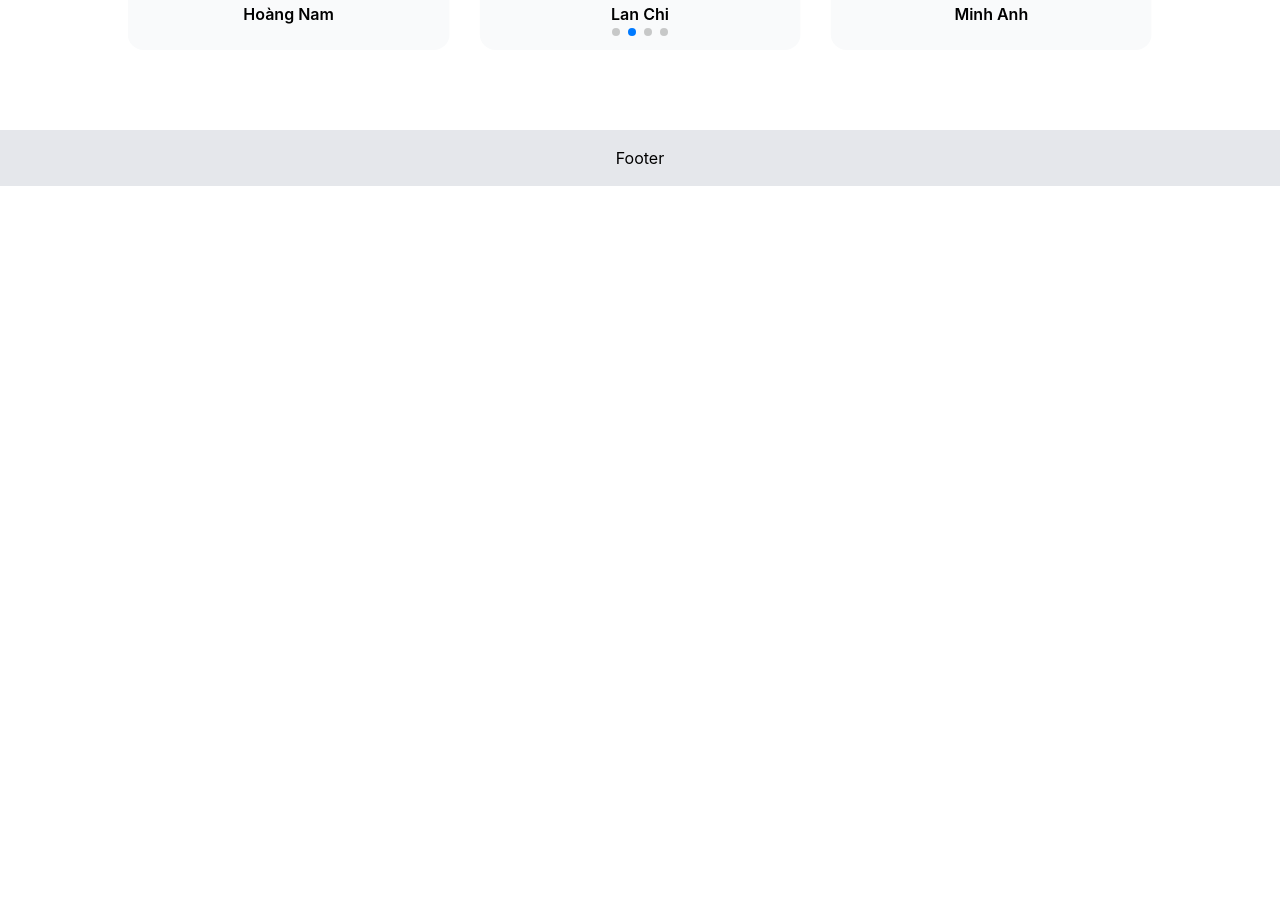
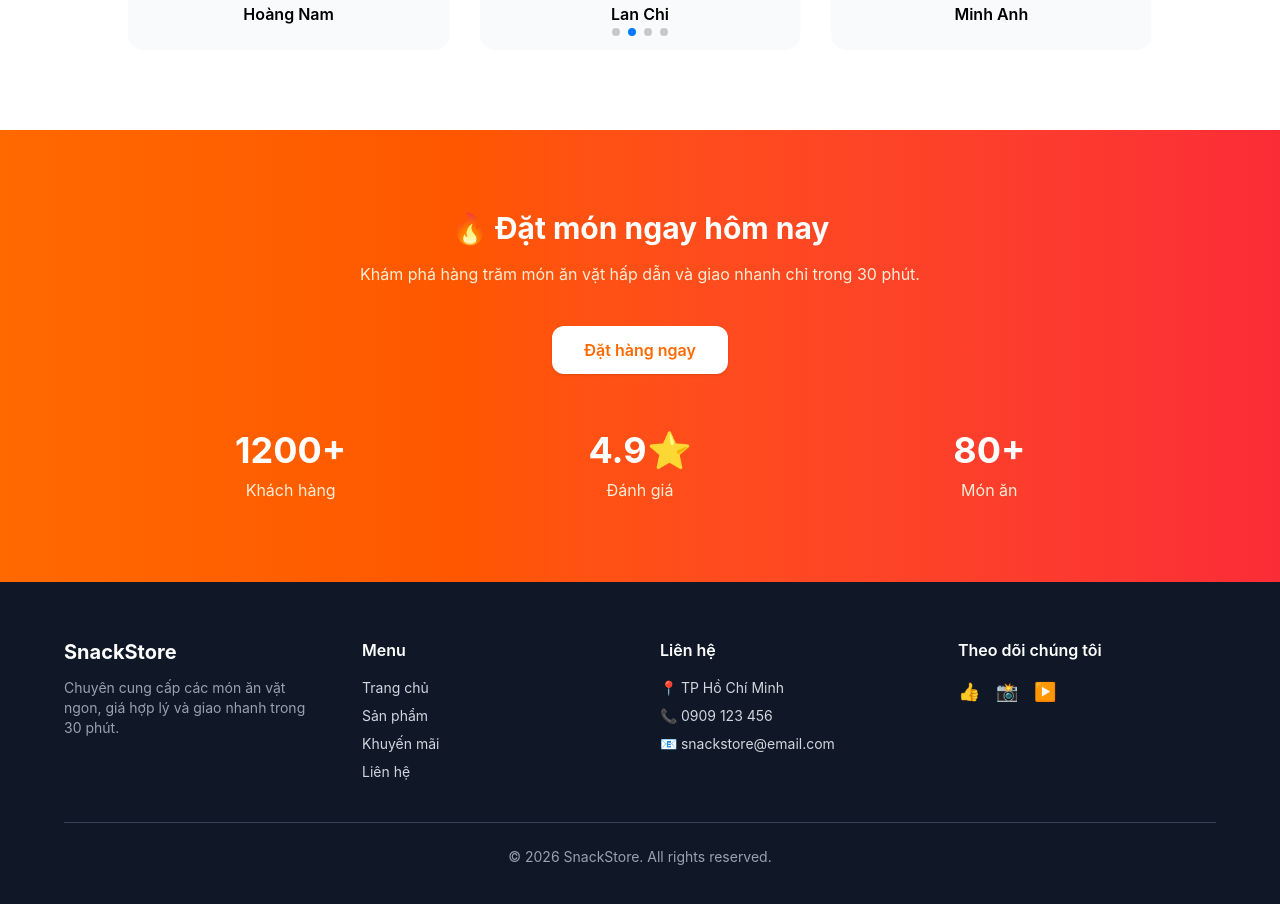
Before and after one commit to ThienAress/anvatcochau, a React (Vite) app: page / in a window 1280 px wide. Shown: the part 3460-4364 px from the top of the page. Before the commit the page ends 3646 px from the top, so only its background shows below. Built offline with nearby package versions, Linux system fonts and the light colour scheme.

Commit message:
code done cta and footer

```diff
--- a/src/components/Footer.jsx
+++ b/src/components/Footer.jsx
@@ -1,5 +1,91 @@
 function Footer() {
-  return <div className="bg-gray-200 p-4 text-center">Footer</div>;
+  return (
+    <footer className="bg-gray-900 text-gray-300 px-4 py-14">
+      <div className="max-w-6xl mx-auto">
+        <div
+          className="
+        grid
+        gap-10
+        md:grid-cols-2
+        lg:grid-cols-4
+        "
+        >
+          {/* LOGO */}
+
+          <div>
+            <h3 className="text-white text-xl font-bold mb-3">SnackStore</h3>
+
+            <p className="text-sm text-gray-400">
+              Chuyên cung cấp các món ăn vặt ngon, giá hợp lý và giao nhanh
+              trong 30 phút.
+            </p>
+          </div>
+
+          {/* MENU */}
+
+          <div>
+            <h4 className="text-white font-semibold mb-4">Menu</h4>
+
+            <ul className="space-y-2 text-sm">
+              <li className="hover:text-white cursor-pointer">Trang chủ</li>
+
+              <li className="hover:text-white cursor-pointer">Sản phẩm</li>
+
+              <li className="hover:text-white cursor-pointer">Khuyến mãi</li>
+
+              <li className="hover:text-white cursor-pointer">Liên hệ</li>
+            </ul>
+          </div>
+
+          {/* CONTACT */}
+
+          <div>
+            <h4 className="text-white font-semibold mb-4">Liên hệ</h4>
+
+            <ul className="space-y-2 text-sm">
+              <li>📍 TP Hồ Chí Minh</li>
+
+              <li>📞 0909 123 456</li>
+
+              <li>📧 snackstore@email.com</li>
+            </ul>
+          </div>
+
+          {/* SOCIAL */}
+
+          <div>
+            <h4 className="text-white font-semibold mb-4">
+              Theo dõi chúng tôi
+            </h4>
+
+            <div className="flex gap-4 text-lg">
+              <span className="cursor-pointer hover:text-white">👍</span>
+
+              <span className="cursor-pointer hover:text-white">📸</span>
+
+              <span className="cursor-pointer hover:text-white">▶️</span>
+            </div>
+          </div>
+        </div>
+
+        {/* COPYRIGHT */}
+
+        <div
+          className="
+        border-t
+        border-gray-700
+        mt-10
+        pt-6
+        text-center
+        text-sm
+        text-gray-400
+        "
+        >
+          © 2026 SnackStore. All rights reserved.
+        </div>
+      </div>
+    </footer>
+  );
 }
 
 export default Footer;
--- a/src/pages/Home.jsx
+++ b/src/pages/Home.jsx
@@ -2,6 +2,7 @@ import Hero from "../sections/Hero";
 import Features from "../sections/Features";
 import Products from "../sections/Products";
 import Testimonials from "../sections/Testimonials";
+import CTA from "../sections/CTA";
 
 function Home() {
   return (
@@ -10,6 +11,7 @@ function Home() {
       <Features />
       <Products />
       <Testimonials />
+      <CTA />
     </>
   );
 }
--- /dev/null
+++ b/src/sections/CTA.jsx
@@ -0,0 +1,96 @@
+import { useEffect, useState } from "react";
+
+function CTA() {
+  const stats = [
+    { label: "Khách hàng", value: 1200, suffix: "+" },
+    { label: "Đánh giá", value: 4.9, suffix: "⭐" },
+    { label: "Món ăn", value: 80, suffix: "+" },
+  ];
+
+  const [counts, setCounts] = useState(stats.map(() => 0));
+
+  useEffect(() => {
+    stats.forEach((stat, index) => {
+      let start = 0;
+      const end = stat.value;
+
+      const duration = 2000;
+      const stepTime = 20;
+      const increment = end / (duration / stepTime);
+
+      const timer = setInterval(() => {
+        start += increment;
+
+        setCounts((prev) => {
+          const newCounts = [...prev];
+          newCounts[index] = start >= end ? end : Number(start.toFixed(1));
+          return newCounts;
+        });
+
+        if (start >= end) {
+          clearInterval(timer);
+        }
+      }, stepTime);
+    });
+  }, []);
+
+  return (
+    <section className="py-20 px-4 bg-gradient-to-r from-orange-500 to-red-500 text-white">
+      <div className="max-w-5xl mx-auto text-center">
+        {/* TITLE */}
+
+        <h2 className="text-2xl md:text-3xl font-bold mb-4">
+          🔥 Đặt món ngay hôm nay
+        </h2>
+
+        <p className="text-orange-100 mb-10">
+          Khám phá hàng trăm món ăn vặt hấp dẫn và giao nhanh chỉ trong 30 phút.
+        </p>
+
+        {/* BUTTON */}
+
+        <button
+          className="
+          bg-white
+          text-orange-500
+          font-semibold
+          px-8
+          py-3
+          rounded-xl
+          shadow
+          hover:scale-105
+          transition
+          mb-14
+          cursor-pointer
+          "
+        >
+          Đặt hàng ngay
+        </button>
+
+        {/* STATS */}
+
+        <div
+          className="
+        grid
+        grid-cols-3
+        gap-6
+        text-center
+        "
+        >
+          {stats.map((item, index) => (
+            <div key={index}>
+              <p className="text-3xl md:text-4xl font-bold">
+                {counts[index]}
+                {item.suffix}
+              </p>
+
+              <p className="text-orange-100 mt-2">{item.label}</p>
+            </div>
+          ))}
+        </div>
+      </div>
+    </section>
+  );
+}
+
+export default CTA;
--- a/src/sections/Products.jsx
+++ b/src/sections/Products.jsx
@@ -127,7 +127,7 @@ function Products() {
                   src={item.image}
                   className="
                   w-full
-                  h-[400px]
+                  lg:h-[400px]
                   object-cover
                   transition
                   duration-300
```
